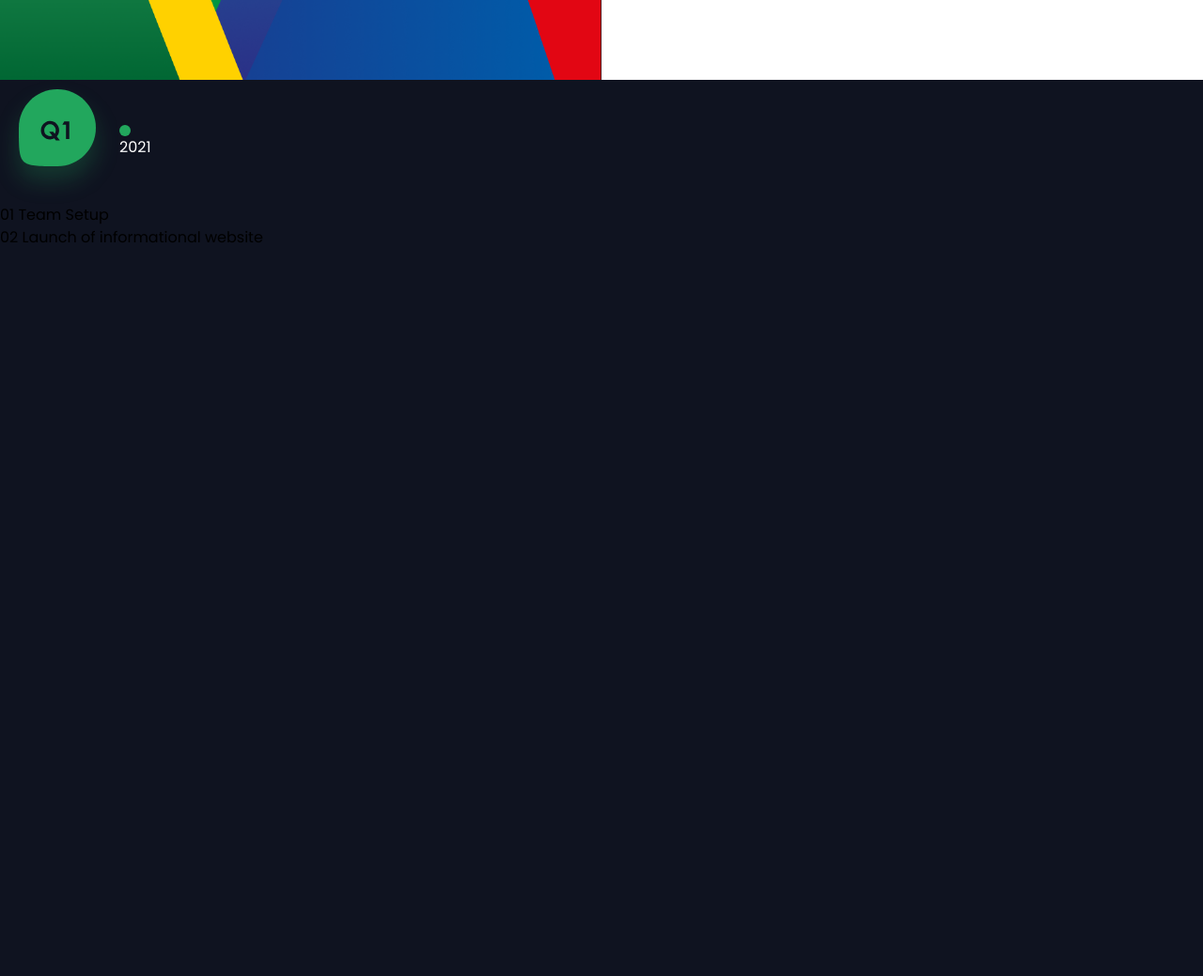
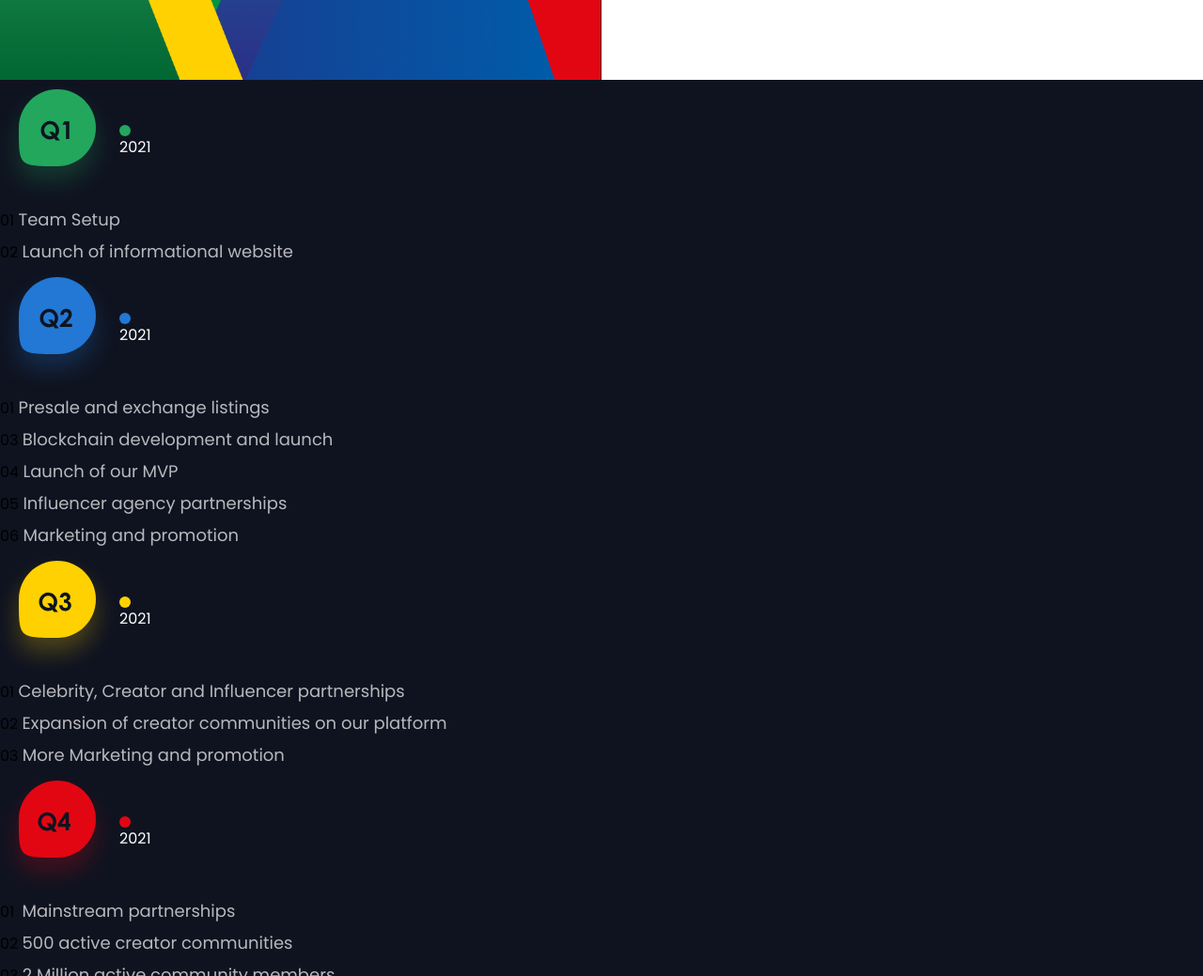
Before and after one commit to harjeeyborlah/Tokemons, a website: page index.html in a window 1280 px wide. Shown: the part 1761-2800 px from the top of the page at 94% size. Before the commit the page ends 2026 px from the top, so only its background shows below. Drawn offline with Linux system fonts and the light colour scheme.

Commit message:
2days to christmas 2022

```diff
--- a/index.html
+++ b/index.html
@@ -91,7 +91,7 @@
                 <div
                     class="creatorholder mt-2 mb-2 py-7 px-9 md:px-14 md:py-12 md:w-1/2 md:mr-2 md:mt-0"
                 >
-                    <img src="/public/img/for creators.png" />
+                    <img src="/public/img/for creators.svg" />
                     <div class="text-sl md:text-3xl">
                         <p class="font-bold inline-block text-white">For</p>
                         <p class="font-medium inline-block underline creators">
@@ -239,18 +239,95 @@
                         </div>
                     </div>
                     <div>
-                        <p class="inline-block">01</p>
-                        <p class="inline-block">Team Setup</p>
+                        <p class="inline-block number-1 ">01</p>
+                        <p class="inline-block quarter-text">Team Setup</p>
                     </div>
                     <div>
-                        <p class="inline-block">02</p>
-                        <p class="inline-block">Launch of informational website</p>
+                        <p class="inline-block number-1">02</p>
+                        <p class="inline-block quarter-text">Launch of informational website</p>
                     </div>
                 </div>
-                <div></div>
-                <div></div>
-                <div></div>
-            </div>
+                <div>
+                    <div class="flex items-center">
+                        <div>
+                            <img src="/public/img/Group 66.svg" />
+                        </div>
+                        <div class="flex flex-col">
+                            <img src="/public/img/Ellipse 23.svg" class="ellipse"/>
+                            <p class="text-white">2021</p>
+                        </div>
+                    </div>
+                    <div>
+                        <p class="inline-block number-2">01</p>
+                        <p class="inline-block quarter-text">Presale and exchange listings</p>
+                    </div>
+                    <div>
+                        <p class="inline-block number-2">03</p>
+                        <p class="inline-block quarter-text">Blockchain development and launch</p>
+                    </div>
+                    <div>
+                        <p class="inline-block number-2">04</p>
+                        <p class="inline-block quarter-text">Launch of our MVP</p>
+                    </div>
+                    <div>
+                        <p class="inline-block number-2">05</p>
+                        <p class="inline-block quarter-text">Influencer agency partnerships</p>
+                    </div>
+                    <div>
+                        <p class="inline-block number-2">06</p>
+                        <p class="inline-block quarter-text">Marketing and promotion</p>
+                    </div>
+                </div>
+                <div>
+                    <div class="flex items-center">
+                        <div>
+                            <img src="/public/img/Group 67.svg" />
+                        </div>
+                        <div class="flex flex-col">
+                            <img src="/public/img/Ellipse 24.svg" class="ellipse"/>
+                            <p class="text-white">2021</p>
+                        </div>
+                    </div>
+                    <div>
+                        <p class="inline-block number-3">01</p>
+                        <p class="inline-block quarter-text">Celebrity, Creator and Influencer partnerships</p>
+                    </div>
+                    <div>
+                        <p class="inline-block number-3">02</p>
+                        <p class="inline-block quarter-text">Expansion of creator communities on our platform</p>
+                    </div>
+                    <div>
+                        <p class="inline-block number-3">03</p>
+                        <p class="inline-block quarter-text">More Marketing and promotion</p>
+                    </div>
+                </div>
+                <div>
+                    <div class="flex items-center">
+                        <div>
+                            <img src="/public/img/Group 68.svg" />
+                        </div>
+                        <div class="flex flex-col">
+                            <img src="/public/img/Ellipse 25.svg" class="ellipse"/>
+                            <p class="text-white">2021</p>
+                        </div>
+                    </div>
+                    <div>
+                        <p class="inline-block number-4 mr-1">01</p>
+                        <p class="inline-block quarter-text">Mainstream partnerships</p>
+                    </div>
+                    <div>
+                        <p class="inline-block number-4">02</p>
+                        <p class="inline-block quarter-text">500 active creator communities</p>
+                    </div>
+                    <div>
+                        <p class="inline-block number-4">03</p>
+                        <p class="inline-block quarter-text">2 Million active community members</p>
+                    </div>
+                    <div>
+                        <p class="inline-block number-4">04</p>
+                        <p class="inline-block quarter-text">More Marketing and promotion</p>
+                    </div>
+                </div>
         </section>
         <script src="public/index.js"></script>
     </body>
--- a/public/second.css
+++ b/public/second.css
@@ -130,3 +130,16 @@
     max-width: 12px;
     max-height: 12px;
 }
+
+.quarter-text{
+    font-style: normal;
+font-weight: 400;
+font-size: 18px;
+line-height: 34px;
+
+/* or 189% */
+
+color: #FFFFFF;
+
+opacity: 0.7;
+}
```
Also changed, not shown: public/img/Ellipse 23.svg (added), public/img/Ellipse 24.svg (added), public/img/Ellipse 25.svg (added), public/img/for creators.svg (added), public/style.css.
